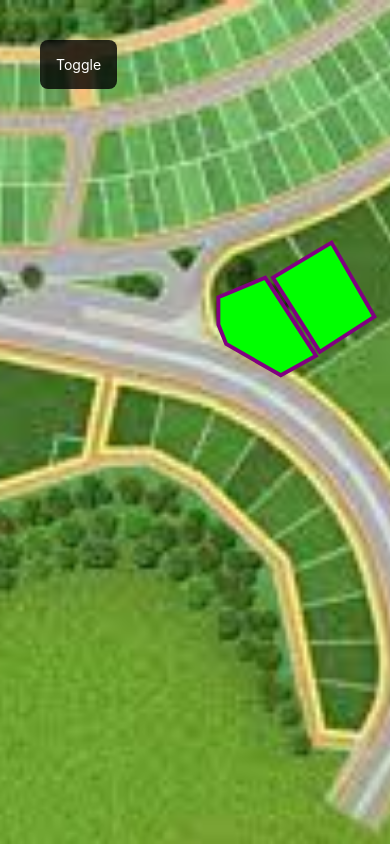
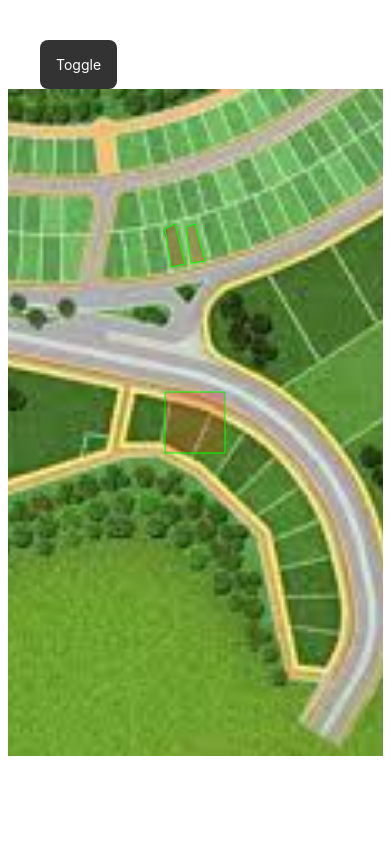
Before and after one commit to knowledge-experience/loteamentos, a React Native app: screen / in a window 390 px wide. Built offline with nearby package versions, Linux system fonts and the light colour scheme.

Commit message:
feat: ajusta viewbox do svg

```diff
--- a/src/Svg/index.tsx
+++ b/src/Svg/index.tsx
@@ -3,7 +3,9 @@
 import RnSvg, {Polygon} from 'react-native-svg';
 import polygons from "./polygons";
 
-const {width, height} = Dimensions.get('window')
+// const {width, height} = Dimensions.get('window')
+const {width, height} = {width: 375, height: 667}
+
 const styles = StyleSheet.create({
   container: {
     width,
@@ -17,13 +19,13 @@
 
   return (
     <ImageBackground style={styles.container} source={require('../../assets/loteamento.jpeg')}>
-      <RnSvg height="100%" width="100%" viewBox="0 0 100 100"   {...props}>
+      <RnSvg height={height} width={width} viewBox={`0 0 ${width} ${height}`}   {...props}>
         {polygons.map(item => <Polygon
           onPress={() => onPressItem(item.id)}
           key={item.id}
           points={item.points}
-          fill="lime"
-          stroke="purple"
+          fill="rgba(255, 0, 0, 0.2)"
+          stroke="lime"
           strokeWidth="1"
         />)}
       </RnSvg>
--- a/src/Svg/polygons.ts
+++ b/src/Svg/polygons.ts
@@ -1,11 +1,15 @@
 const polygons = [
   {
     id: '1',
-    points: '56,18 68,13 81,33 72,38 58,30 56,25'
+    points: '178,138 187,135 197,172 183,174'
   },
   {
     id: '2',
-    points: '70,13 85,4 96,23 82,32'
+    points: '157,140 167,135 177,175 163,178'
+  },
+  {
+    id: '3',
+    points: '157,303 217,303 217,364 157,364'
   }
 ]
 export default polygons;
```
